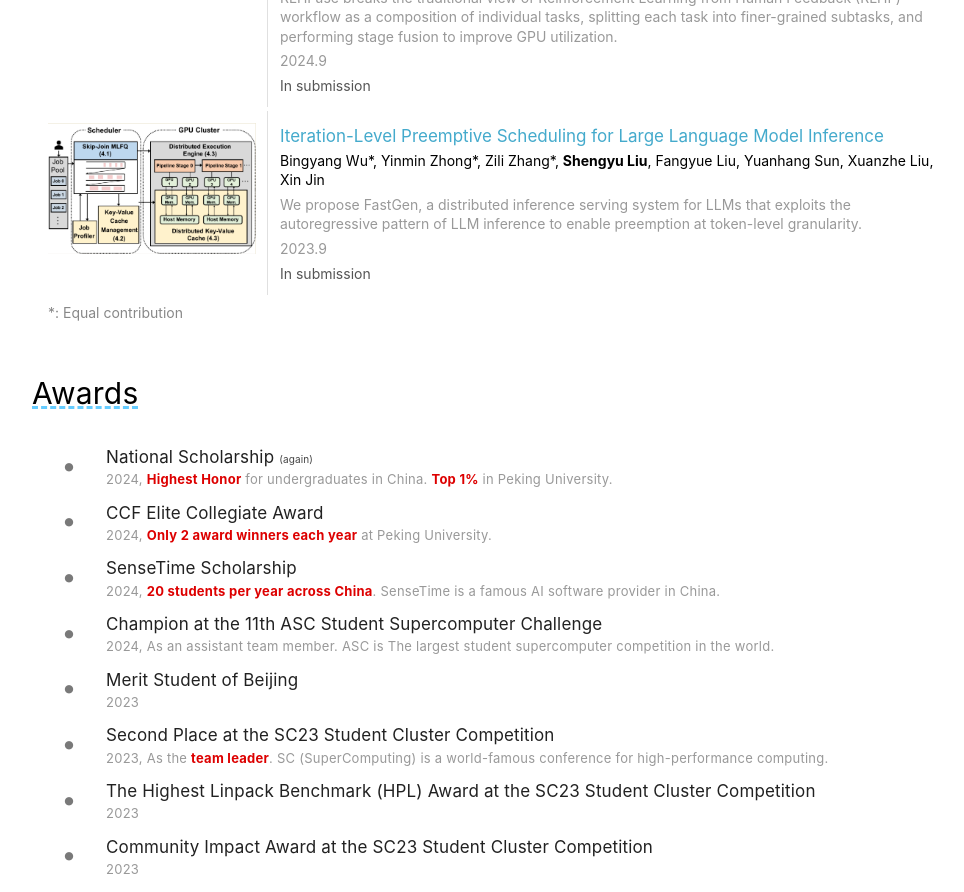
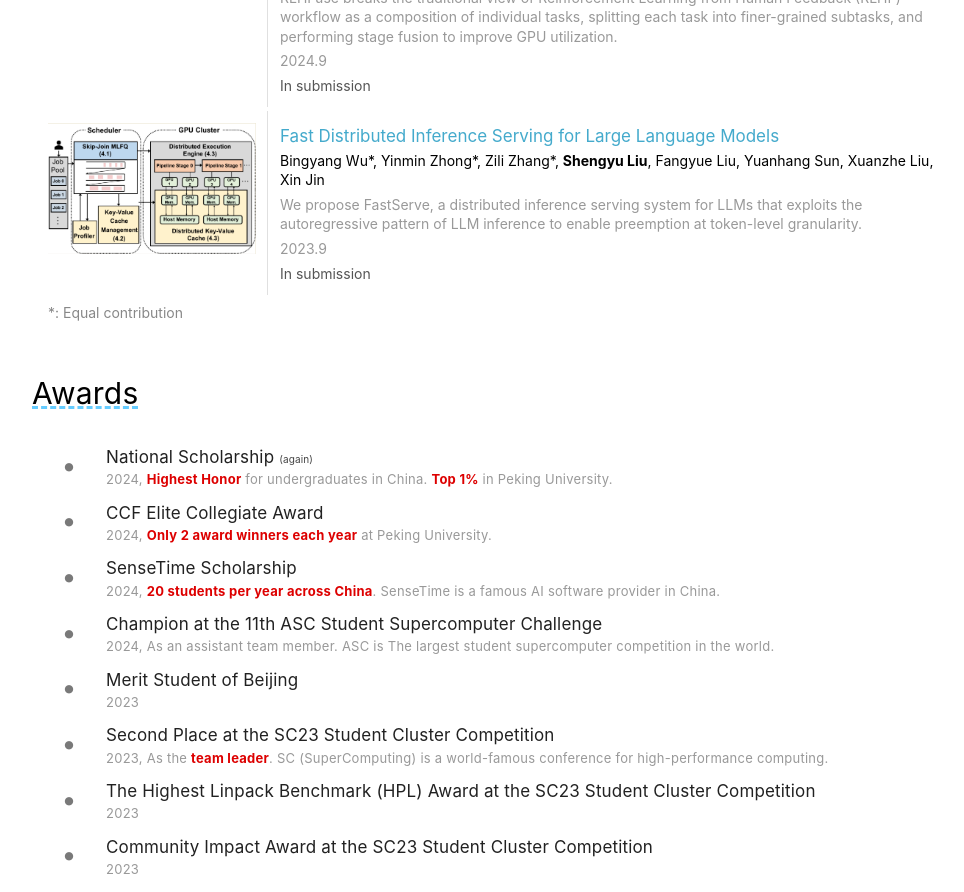
Before and after one commit to interestingLSY/interestingLSY.github.io, a Vue app: page / in a window 1280 px wide. Shown: the part 1120-2012 px from the top of the page, without its empty margins (140-1104 px from the left). Built offline with nearby package versions, Linux system fonts and the light colour scheme.

Commit message:
Correct paper name

```diff
--- a/src/data/publications.ts
+++ b/src/data/publications.ts
@@ -37,11 +37,11 @@ const publications: Publication[] = [
 		link: "https://arxiv.org/abs/2409.13221"
 	},
 	{
-		title: "Iteration-Level Preemptive Scheduling for Large Language Model Inference",
+		title: "Fast Distributed Inference Serving for Large Language Models",
 		authors: "Bingyang Wu*, Yinmin Zhong*, Zili Zhang*, <b>Shengyu Liu</b>, Fangyue Liu, Yuanhang Sun, Xuanzhe Liu, Xin Jin",
 		time: "2023.9",
 		img_path: "/publications/FastServe.png",
-		description: "We propose FastGen, a distributed inference serving system for LLMs that exploits the autoregressive pattern of LLM inference to enable preemption at token-level granularity.",
+		description: "We propose FastServe, a distributed inference serving system for LLMs that exploits the autoregressive pattern of LLM inference to enable preemption at token-level granularity.",
 		submit_status: "In submission",
 		link: "https://arxiv.org/abs/2305.05920"
 	}
```
